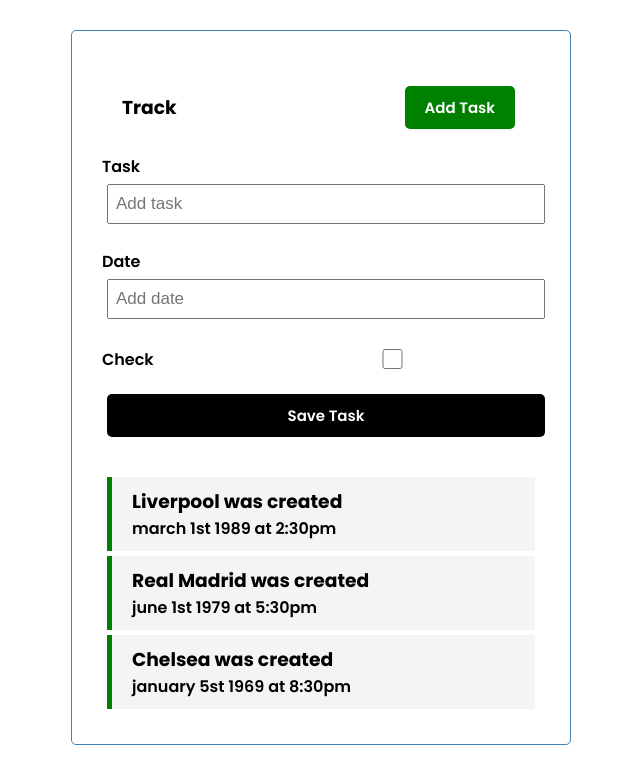
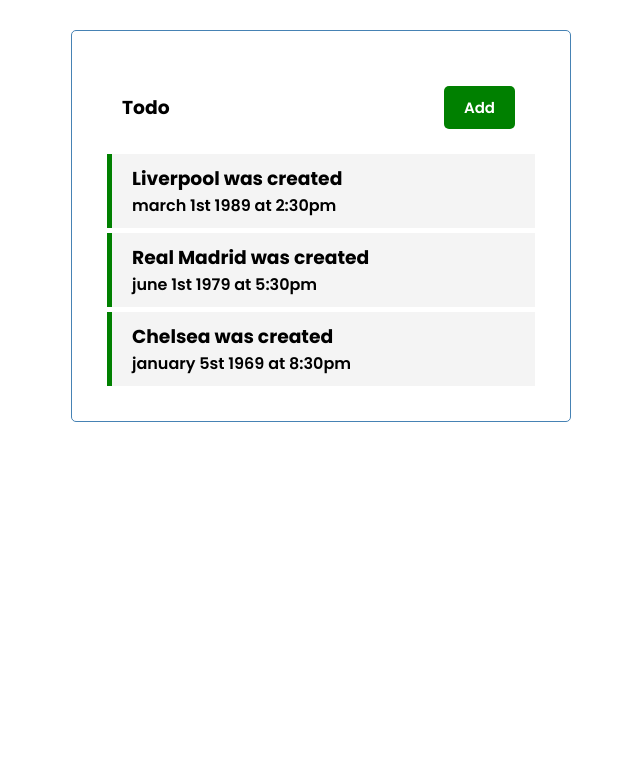
Before and after one commit to Farrux4401/vuejs-task-project, a Vue app: page / in a window 1280 px wide. Shown: the top 784 px of the page, without its empty margins (319-959 px from the left). Built offline with nearby package versions, Linux system fonts and the light colour scheme; the HTML template or start-up script is replaced by a standard one.

Commit message:
add more buttons

```diff
--- a/src/App.vue
+++ b/src/App.vue
@@ -1,7 +1,13 @@
 <template>
   <div class="container">
-    <Header title="Track" />
-    <AddTask @add-task="addTask" />
+    <Header
+      @toggle-add-task="toggleAddTask"
+      title="Todo"
+      :showAddTask="showAddTask"
+    />
+    <div v-if="showAddTask">
+      <AddTask @add-task="addTask" />
+    </div>
     <Tasks
       @toggle-reminder="toggleReminder"
       @delete-task="deleteTask"
@@ -26,12 +32,16 @@
   data() {
     return {
       tasks: [],
+      showAddTask: false,
     };
   },
 
   methods: {
+    toggleAddTask() {
+      this.showAddTask = !this.showAddTask;
+    },
     addTask(task) {
-      this.tasks = [...tasks, task];
+      this.tasks = [...this.tasks, task];
     },
     deleteTask(id) {
       if (confirm("Are you delete?")) {
--- a/src/components/Button.vue
+++ b/src/components/Button.vue
@@ -14,7 +14,7 @@
   },
   methods: {
     onClick() {
-      console.log("Click");
+      this.$emit("toggle-add-task");
     },
   },
 };
--- a/src/components/Header.vue
+++ b/src/components/Header.vue
@@ -1,7 +1,11 @@
 <template>
   <header>
     <h3>{{ title }}</h3>
-    <Button text="Add Task" color="green" />
+    <Button
+      @toggle-add-task="$emit('toggle-add-task')"
+      :text="showAddTask ? 'Close' : 'Add'"
+      color="green"
+    />
   </header>
 </template>
 
@@ -12,6 +16,7 @@
   name: "Header",
   props: {
     title: String,
+    showAddTask: Boolean,
   },
   components: {
     Button,
```
